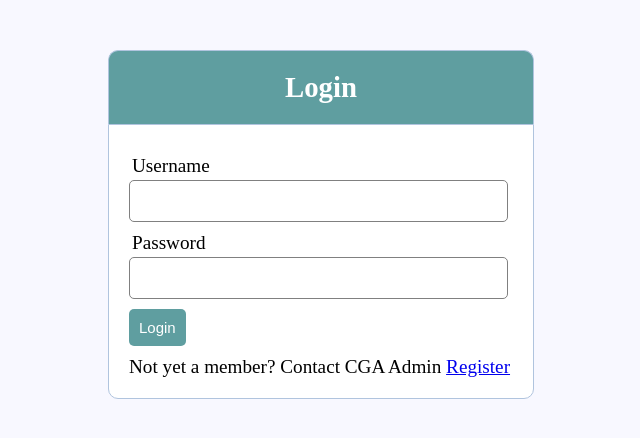
After one commit to shafiqimtiaz/Coding-SandBox, a PHP site: page /login.php in a window 1280 px wide. The commit adds this page. Shown: the top 438 px of the page, without its empty margins (319-959 px from the left). Run offline with PHP 8.4, Linux system fonts and the light colour scheme; data that the repository does not hold is empty.

Commit message:
add files

```diff
--- /dev/null
+++ b/PHP/CGA/YT/login.php
@@ -0,0 +1,36 @@
+<!DOCTYPE html>
+<html lang="en">
+
+<head>
+    <meta charset="UTF-8">
+    <meta http-equiv="X-UA-Compatible" content="IE=edge">
+    <meta name="viewport" content="width=device-width, initial-scale=1.0">
+    <link rel="stylesheet" type="text/css" href="style.css">
+    <title>Login</title>
+</head>
+
+<body>
+    <div class="header">
+        <h2>Login</h2>
+    </div>
+
+    <form method="post" action="login.php">
+        <?php include('errors.php'); ?>
+        <div class="input-group">
+            <label>Username</label>
+            <input type="text" name="username">
+        </div>
+        <div class="input-group">
+            <label>Password</label>
+            <input type="password" name="password">
+        </div>
+        <div class="input-group">
+            <button type="submit" class="btn" name="login_user">Login</button>
+        </div>
+        <p>
+            Not yet a member? Contact CGA Admin <a href="register.php">Register</a>
+        </p>
+    </form>
+</body>
+
+</html>
--- a/PHP/CGA/YT/register.php
+++ b/PHP/CGA/YT/register.php
@@ -6,6 +6,7 @@
     <meta charset="UTF-8">
     <meta http-equiv="X-UA-Compatible" content="IE=edge">
     <meta name="viewport" content="width=device-width, initial-scale=1.0">
+    <link rel="stylesheet" type="text/css" href="style.css">
     <title>Registration</title>
 </head>
 
--- /dev/null
+++ b/PHP/CGA/YT/style.css
@@ -0,0 +1,77 @@
+* {
+    margin: 0px;
+    padding: 0px;
+}
+
+body {
+    font-size: 120%;
+    background: #F8F8FF;
+}
+
+.header {
+    width: 30%;
+    margin: 50px auto 0px;
+    color: white;
+    background: #5F9EA0;
+    text-align: center;
+    border: 1px solid #B0C4DE;
+    border-bottom: none;
+    border-radius: 10px 10px 0px 0px;
+    padding: 20px;
+}
+
+form,
+.content {
+    width: 30%;
+    margin: 0px auto;
+    padding: 20px;
+    border: 1px solid #B0C4DE;
+    background: white;
+    border-radius: 0px 0px 10px 10px;
+}
+
+.input-group {
+    margin: 10px 0px 10px 0px;
+}
+
+.input-group label {
+    display: block;
+    text-align: left;
+    margin: 3px;
+}
+
+.input-group input {
+    height: 30px;
+    width: 93%;
+    padding: 5px 10px;
+    font-size: 16px;
+    border-radius: 5px;
+    border: 1px solid gray;
+}
+
+.btn {
+    padding: 10px;
+    font-size: 15px;
+    color: white;
+    background: #5F9EA0;
+    border: none;
+    border-radius: 5px;
+}
+
+.error {
+    width: 92%;
+    margin: 0px auto;
+    padding: 10px;
+    border: 1px solid #a94442;
+    color: #a94442;
+    background: #f2dede;
+    border-radius: 5px;
+    text-align: left;
+}
+
+.success {
+    color: #3c763d;
+    background: #dff0d8;
+    border: 1px solid #3c763d;
+    margin-bottom: 20px;
+}
```
Also changed, not shown: PHP/CGA/YT/index.php (added, +51 -0 lines).
